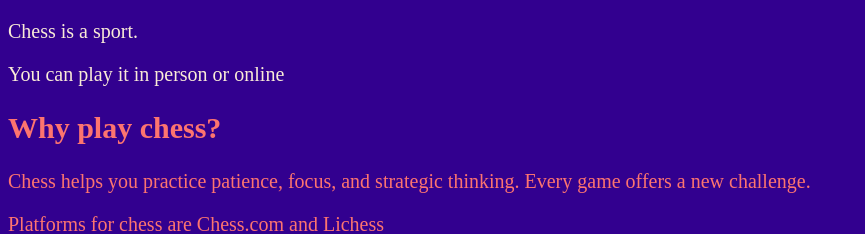
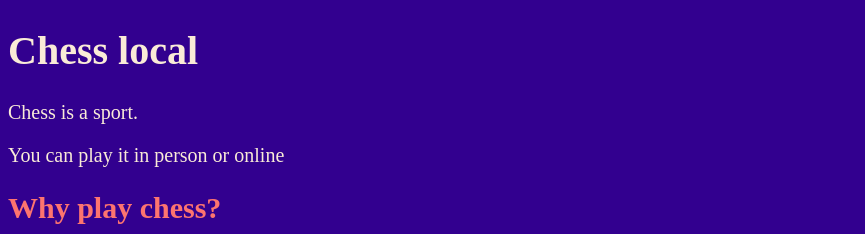
Before and after one commit to MajKnuas/moja-spletna-stran, a plain HTML site: page index.html in a window 1280 px wide. Shown: the top 234 px of the page, without its empty margins (0-865 px from the left). Drawn offline with Linux system fonts and the light colour scheme.

Commit message:
h1 added localy

```diff
--- a/index.html
+++ b/index.html
@@ -7,6 +7,7 @@
     <title>Chess</title>
 </head>
 <body>
+    <h1>Chess local</h1>
     <p>Chess is a sport.</p>
     <p>You can play it in person or online</p>
     <section id="sc">
```
